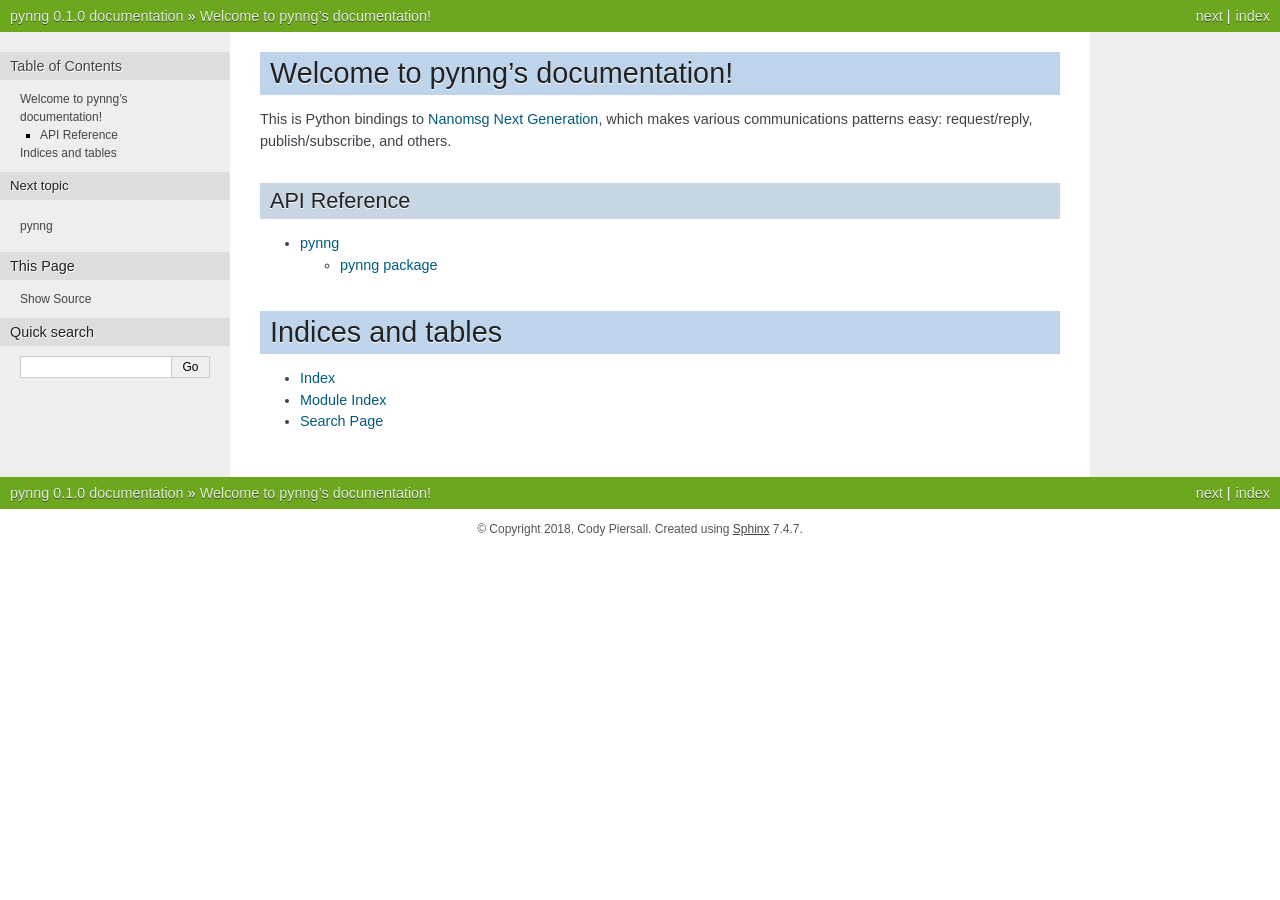
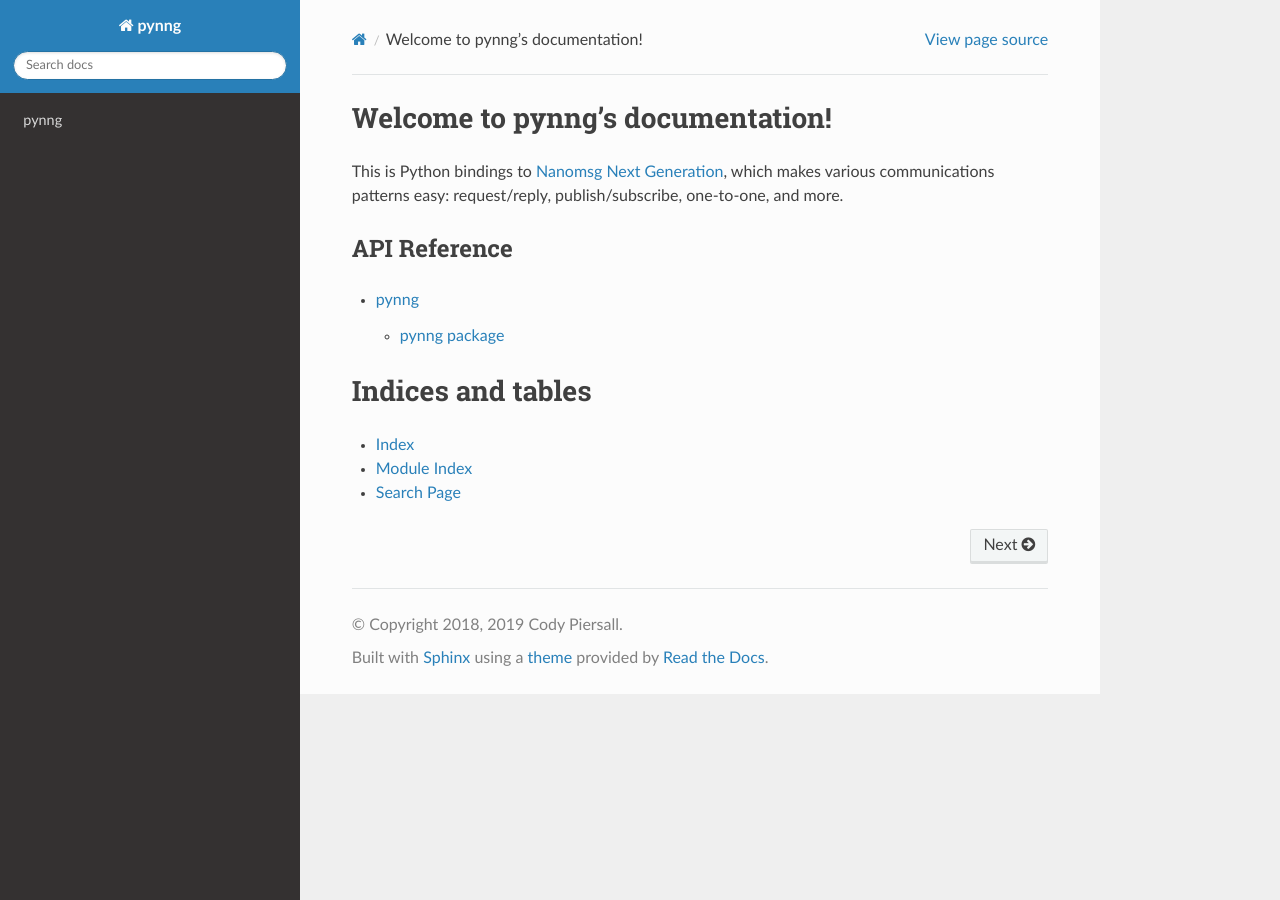
Before and after one commit to codypiersall/pynng, a Sphinx documentation site: the page built from docs/index.rst, in a window 1280 px wide. Built offline with Sphinx 7.4.7 and the Read the Docs theme 2.0.0, drawn with Linux system fonts in a browser that asks for light colours.

Commit message:
Add some sphinx docs (still a WIP).

```diff
--- a/appveyor.yml
+++ b/appveyor.yml
@@ -42,3 +42,7 @@ deploy:
     secure: LyR+itm0spHXN3pWHy97JHW98uf4t5SywvW18YLyX3OyMYuFmJkGv4/2zqoqXAGP
   on:
     appveyor_repo_tag: true
+
+branches:
+  except:
+    - docs
--- a/docs/conf.py
+++ b/docs/conf.py
@@ -20,7 +20,7 @@ sys.path.insert(0, os.path.abspath('..'))
 # -- Project information -----------------------------------------------------
 
 project = 'pynng'
-copyright = '2018, Cody Piersall'
+copyright = '2018, 2019 Cody Piersall'
 author = 'Cody Piersall'
 
 # The short X.Y version
@@ -76,7 +76,8 @@ pygments_style = 'sphinx'
 # The theme to use for HTML and HTML Help pages.  See the documentation for
 # a list of builtin themes.
 #
-html_theme = 'nature'
+import sphinx_rtd_theme
+html_theme = 'sphinx_rtd_theme'
 
 # Theme options are theme-specific and customize the look and feel of a theme
 # further.  For a list of options available for each theme, see the
--- a/docs/index.rst
+++ b/docs/index.rst
@@ -7,7 +7,8 @@ Welcome to pynng's documentation!
 =================================
 
 This is Python bindings to `Nanomsg Next Generation`_, which makes various
-communications patterns easy: request/reply, publish/subscribe, and others.
+communications patterns easy: request/reply, publish/subscribe, one-to-one, and
+more.
 
 .. toctree::
    :maxdepth: 2
```
Also changed, not shown: docs/exceptions.rst (added, +82 -0 lines), .travis.yml, 1 other file.
